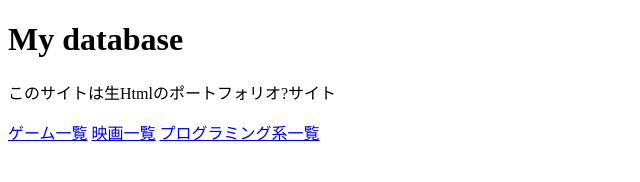
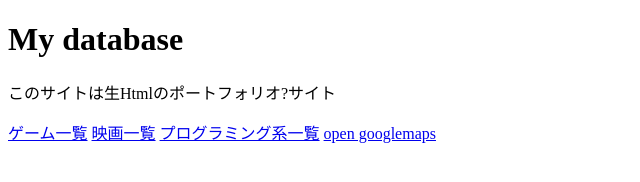
Before and after one commit to Yuukisann/Yuukisann, a website: page index.html in a window 1280 px wide. Shown: the whole page, without its empty margins (0-640 px from the left). Drawn offline with Linux system fonts and the light colour scheme.

Commit message:
Update index.html

```diff
--- a/index.html
+++ b/index.html
@@ -12,5 +12,6 @@
     <a href="./docs/game.html">ゲーム一覧</a>
     <a href="./docs/movie.html">映画一覧</a>
     <a href="./docs/tech.html">プログラミング系一覧</a>
+    <a href="comgooglemaps://">open googlemaps</a>
 </body>
 </html>
```
